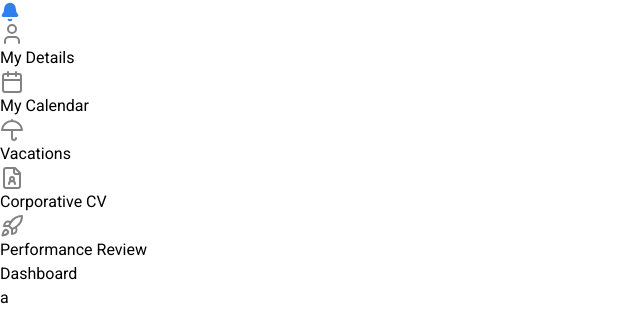
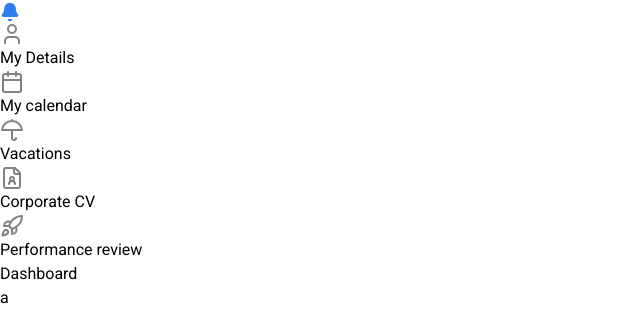
Before and after one commit to adonesbalica/admin-panel-camioca, a Next.js app: page /dashboard in a window 1280 px wide. Both pictures are taken after a click on the element 640 px from the left and 74 px from the top of the page. Shown: the part 126-435 px from the top of the page, without its empty margins (0-640 px from the left). Built offline with nearby package versions, Linux system fonts and the light colour scheme.

Commit message:
polishing dropdown

```diff
--- a/src/app/dashboard/page.tsx
+++ b/src/app/dashboard/page.tsx
@@ -1,6 +1,6 @@
 const DashboardPage = () => {
   return (
-    <div className="bg-[#F1F1F1] h-svh">
+    <div className="bg-[#F1F1F1]">
       <h1>Dashboard</h1>a
     </div>
   )
--- /dev/null
+++ b/src/app/layout.tsx
@@ -0,0 +1,26 @@
+import type { Metadata } from 'next'
+import { Roboto } from 'next/font/google'
+
+import '@/app/globals.css'
+
+const roboto = Roboto({
+  weight: ['100', '300', '400', '500', '700', '900'],
+  subsets: ['latin'],
+})
+
+export const metadata: Metadata = {
+  title: 'Create Next App',
+  description: 'Generated by create next app',
+}
+
+export default function RootLayout({
+  children,
+}: Readonly<{
+  children: React.ReactNode
+}>) {
+  return (
+    <html lang="en">
+      <body className={`${roboto.className} antialiased`}>{children}</body>
+    </html>
+  )
+}
--- a/src/components/Dropdown.tsx
+++ b/src/components/Dropdown.tsx
@@ -3,36 +3,66 @@ import Link from 'next/link'
 
 export const Dropdown = () => {
   return (
-    <div className="absolute w-56 bg-white top-24 left-5 rounded-xl ">
+    <div className="absolute w-56 bg-white top-[85px] left-5 rounded-xl">
       <ul className="flex flex-col py-3 px-5 gap-y-3">
-        <li className="font-medium text-sm">
-          <Link href="/" className="flex items-center gap-x-5">
-            <User stroke="#828282" />
+        <li className="group font-medium text-sm hover:bg-[rgba(47,128,237,0.3)] rounded">
+          <Link
+            href="/"
+            className="flex items-center gap-x-2 py-[7px] px-[11px] hover:text-[#2F80ED]"
+          >
+            <User
+              stroke="#828282"
+              className="transition-colors duration-300 group-hover:stroke-[#2F80ED]" // Aplica a cor no hover
+            />
             My Details
           </Link>
         </li>
-        <li className="font-medium text-sm">
-          <Link href="/" className="flex items-center gap-x-5">
-            <Calendar stroke="#828282" />
-            My Calendar
+        <li className="group font-medium text-sm hover:bg-[rgba(47,128,237,0.3)] rounded">
+          <Link
+            href="/"
+            className="flex items-center gap-x-2 py-[7px] px-[11px] hover:text-[#2F80ED]"
+          >
+            <Calendar
+              stroke="#828282"
+              className="transition-colors duration-300 group-hover:stroke-[#2F80ED]" // Aplica a cor no hover
+            />
+            My calendar
           </Link>
         </li>
-        <li className="font-medium text-sm">
-          <Link href="/" className="flex items-center gap-x-5">
-            <Umbrella stroke="#828282" />
+        <li className="group font-medium text-sm hover:bg-[rgba(47,128,237,0.3)] rounded">
+          <Link
+            href="/"
+            className="flex items-center gap-x-2 py-[7px] px-[11px] hover:text-[#2F80ED]"
+          >
+            <Umbrella
+              stroke="#828282"
+              className="transition-colors duration-300 group-hover:stroke-[#2F80ED]" // Aplica a cor no hover
+            />
             Vacations
           </Link>
         </li>
-        <li className="font-medium text-sm">
-          <Link href="/" className="flex items-center gap-x-5">
-            <FileUser stroke="#828282" />
-            Corporative CV
+        <li className="group font-medium text-sm hover:bg-[rgba(47,128,237,0.3)] rounded">
+          <Link
+            href="/"
+            className="flex items-center gap-x-2 py-[7px] px-[11px] hover:text-[#2F80ED]"
+          >
+            <FileUser
+              stroke="#828282"
+              className="transition-colors duration-300 group-hover:stroke-[#2F80ED]" // Aplica a cor no hover
+            />
+            Corporate CV
           </Link>
         </li>
-        <li className="font-medium text-sm">
-          <Link href="/" className="flex items-center gap-x-5">
-            <Rocket stroke="#828282" />
-            Performance Review
+        <li className="group font-medium text-sm hover:bg-[rgba(47,128,237,0.3)] rounded">
+          <Link
+            href="/"
+            className="flex items-center gap-x-2 py-[7px] px-[11px] hover:text-[#2F80ED]"
+          >
+            <Rocket
+              stroke="#828282"
+              className="transition-colors duration-300 group-hover:stroke-[#2F80ED]" // Aplica a cor no hover
+            />
+            Performance review
           </Link>
         </li>
       </ul>
```
